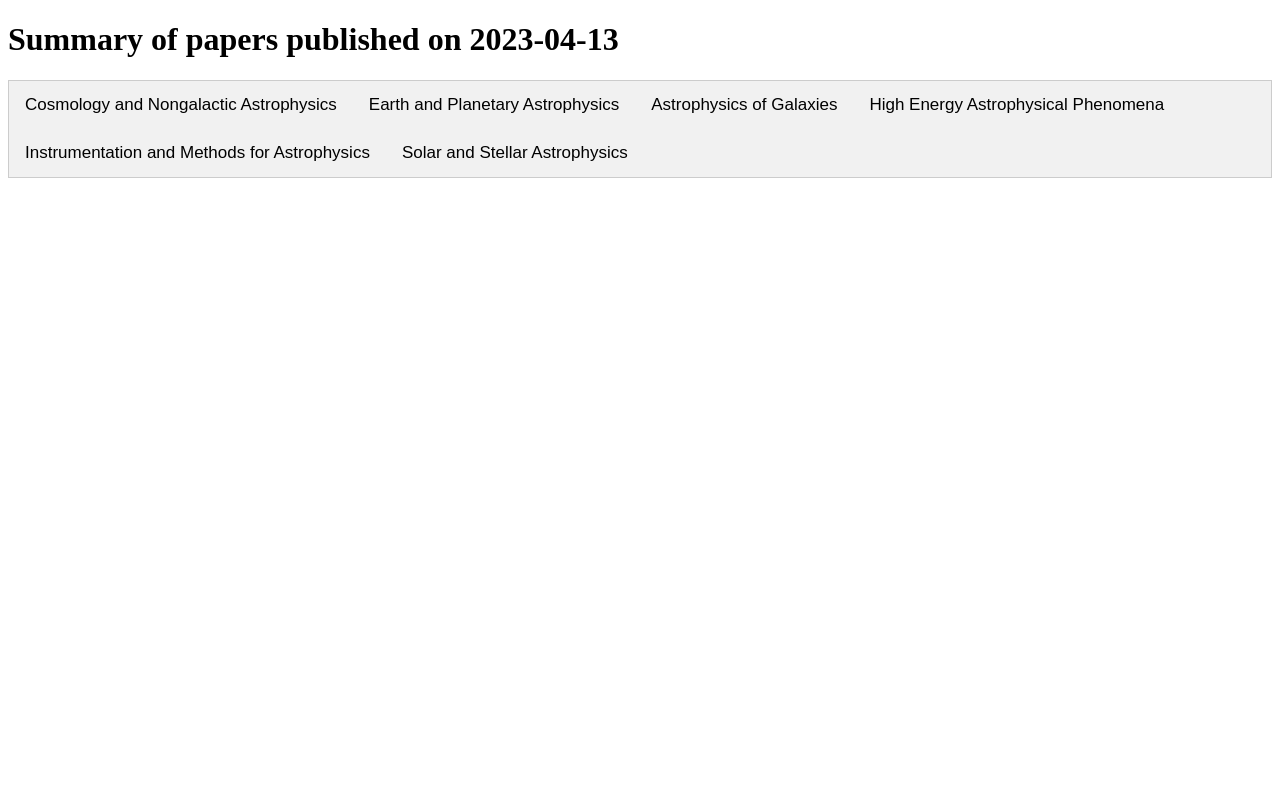
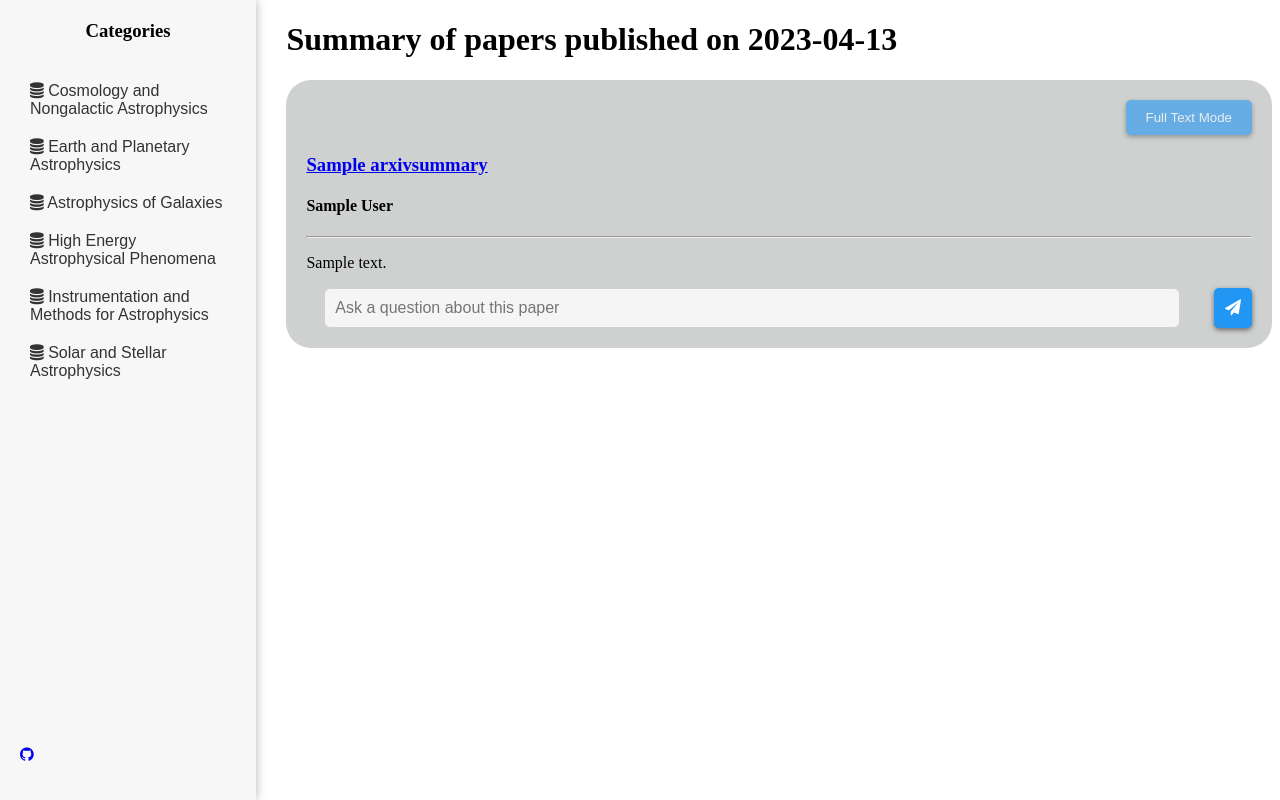
Before and after one commit to tboudreaux/MethuselanThucydides, a Flask app: page / in a window 1280 px wide. Run offline with Flask 3, Linux system fonts and the light colour scheme; tables that the repository leaves empty hold one stand-in row (values such as "Sample post"); parts of the project's set-up code (start-up, migrations or seed data) failed here and were passed over.

Commit message:
Production push 1

```diff
--- a/app.py
+++ b/app.py
@@ -12,6 +12,8 @@
 
 from models import Paper
 from setup import app, db
+
+from queryArxiv import fetch_latest, fetch_arxix_id
 
 
 @app.route('/')
@@ -155,12 +157,49 @@
     paper.last_used = dt.datetime.now().date()
     db.session.commit()
 
-    answer = ask(query)
-    return jsonify({'answer':answer})
+    answer = ask(query, document_id=arxiv_id)
+    return jsonify({'query': question, 'answer':answer})
 
 @app.route('/api/query/complex/<arxiv_id>', methods=['POST'])
 def query_complex(arxiv_id):
+    fetch_arxiv_long_api(arxiv_id)
+    paper = Paper.query.filter_by(arxiv_id=arxiv_id).first()
     question = request.form['query']
+    query = f"Please the most recent question about the following question about the paper titled {paper.title}. Previous questions and answers have been provided as context for you. {question}"
+    paper.last_used = dt.datetime.now().date()
+    db.session.commit()
+
+    answer = ask(query, document_id=arxiv_id)
+    return jsonify({'query': question, 'answer':answer})
+
+@app.route('/api/categories')
+def categories():
+    categories = Paper.query.with_entities(Paper.subjects).distinct().all()
+    categories = [category[0] for category in categories]
+    return jsonify({'categories':categories})
+
+@app.route('/api/fetch/latest')
+def fetch_latest_api():
+    fetchResult = fetch_latest()
+    return jsonify(fetchResult)
+
+@app.route('/api/fetch/ID/<arxiv_id>/short')
+def fetch_arxiv_api(arxiv_id):
+    fetchResult = fetch_arxix_id(arxiv_id)
+    return jsonify(fetchResult)
+
+@app.route('/api/fetch/ID/<arxiv_id>/long')
+def fetch_arxiv_long_api(arxiv_id):
+    fetchResult = fetch_arxix_id(arxiv_id)
+    try:
+        load_full_text(arxiv_id)
+        fetchResult['full_text'] = "Loaded full text"
+    except Exception as e:
+        fetchResult['full_text'] = "Failed to load full text"
+        fetchResult['error'] = str(e)
+    return jsonify(fetchResult)
+
+def load_full_text(arxiv_id):
     paper = Paper.query.filter_by(arxiv_id=arxiv_id).first()
     if not paper.full_page_text:
         tmpDir = tempfile.TemporaryDirectory()
@@ -177,20 +216,18 @@
             text += page.extract_text()
         cleanText = text.replace("\x00", "")
         paper.full_page_text = cleanText
-        upsert(arxiv_id, cleanText)
+        upsert(arxiv_id, cleanText, paper.subjects)
         db.session.commit()
-    query = f"Please the most recent question about the following question about the paper titled {paper.title}. Previous questions and answers have been provided as context for you. {question}"
-    paper.last_used = dt.datetime.now().date()
-    db.session.commit()
+    else:
+        print("Already have full text")
 
-    answer = ask(query)
-    return jsonify({'answer':answer})
-
-@app.route('/api/categories')
-def categories():
-    categories = Paper.query.with_entities(Paper.subjects).distinct().all()
-    categories = [category[0] for category in categories]
-    return jsonify({'categories':categories})
+@app.route('/api/fetch/ID/<arxiv_id>/hasFullText')
+def has_full_text(arxiv_id):
+    paper = Paper.query.filter_by(arxiv_id=arxiv_id).first()
+    if paper.full_page_text:
+        return jsonify({'hasFullText':True})
+    else:
+        return jsonify({'hasFullText':False})
 
 if __name__ == '__main__':
     port = os.environ.get("FLASK_PORT", 5515)
--- /dev/null
+++ b/static/css/style.css
@@ -0,0 +1,257 @@
+.disabled {
+  opacity: 0.6;
+  cursor: not-allowed;
+}
+.advancedMode-btn {
+  /* Button background color */
+  background-color: #2196F3;
+
+  /* Button text color */
+  color: #fff;
+
+  /* Button padding */
+  padding: 10px 20px;
+
+  /* Button border radius */
+  border-radius: 5px;
+
+  /* Button border */
+  border: none;
+
+  /* Button shadow */
+  box-shadow: 0 2px 5px rgba(0,0,0,0.5);
+
+  /* Button transition */
+  transition: box-shadow 0.3s ease-in-out;
+}
+
+.advancedMode-btn:hover {
+  /* Button shadow on hover */
+  box-shadow: 0 4px 8px rgba(0,0,0,0.5);
+}
+
+.inputLine {
+  display: flex;
+  align-items: center;
+  width: 100%;
+  /* Other styles for the input line */
+}
+
+.submitChatButton {
+  width: 4%;
+  height: 40px;
+  font-size: 16px;
+  border: none;
+  /* Button background color */
+  background-color: #2196F3;
+
+  /* Button text color */
+  color: #fff;
+
+  /* Button border radius */
+  border-radius: 5px;
+
+  /* Button border */
+  border: none;
+
+  /* Button shadow */
+  box-shadow: 0 2px 5px rgba(0,0,0,0.5);
+
+  /* Button transition */
+  transition: box-shadow 0.3s ease-in-out;
+  /* Other styles for the button */
+}
+
+.submitChatButton:hover {
+  /* Button shadow on hover */
+  box-shadow: 0 4px 8px rgba(0,0,0,0.5);
+}
+
+.queryBoxWrapper {
+  flex: 1;
+  margin-left: 2%;
+  /* Other styles for the query box wrapper */
+}
+
+.queryBox {
+  width: 96%;
+  border: none;
+  padding: 10px;
+  font-size: 16px;
+  box-sizing: border-box;
+  background-color: #f5f5f5;
+  border-radius: 5px;
+  /* Other styles for the query box */
+}
+.paper_header {
+  display: flex;
+  justify-content: flex-start;
+  align-items: center;
+  /* Other styles for the header div */
+}
+
+.advancedMode-btn {
+  margin-left: auto; /* Align button to the right */
+  /* Other styles for the button */
+}
+
+.paper {
+  border-radius: 25px;
+  background: #cfd1d0;
+  padding: 20px;
+}
+
+
+.tab {
+  display: block;
+  margin: 0;
+  padding: 10px 20px;
+}
+
+.tablinks {
+  display: block;
+  width: 100%;
+  border: none;
+  background-color: transparent;
+  text-align: left;
+  font-size: 16px;
+  color: #333;
+  cursor: pointer;
+  padding: 10px;
+}
+
+.tablinks:hover {
+  background-color: #ddd;
+  border-radius: 10px;
+}
+
+.tablinks.active {
+  background-color: #333;
+  color: #fff;
+}
+
+#SidePanelTitle{
+	margin: 20px 0;
+}
+
+/* /* Style the tab */ */
+/* .tab { */
+/*   overflow: hidden; */
+/*   border: 1px solid #ccc; */
+/*   background-color: #f1f1f1; */
+/* } */
+/*  */
+/* /* Style the buttons inside the tab */ */
+/* .tab button { */
+/*   background-color: inherit; */
+/*   float: left; */
+/*   border: none; */
+/*   outline: none; */
+/*   cursor: pointer; */
+/*   padding: 14px 16px; */
+/*   transition: 0.3s; */
+/*   font-size: 17px; */
+/* } */
+/*  */
+/* /* Change background color of buttons on hover */ */
+/* .tab button:hover { */
+/*   background-color: #ddd; */
+/* } */
+/*  */
+/* /* Create an active/current tablink class */ */
+/* .tab button.active { */
+/*   background-color: #ccc; */
+/* } */
+/*  */
+/* /* Style the tab content */ */
+/* .tabcontent { */
+/*   display: none; */
+/*   padding: 6px 12px; */
+/*   border: 1px solid #ccc; */
+/*   border-top: none; */
+/* } */
+/* Define the spinner animation */
+@keyframes spinner {
+to {transform: rotate(360deg);}
+}
+
+.spinner {
+  margin-right: auto; /* Align spinner to the left */
+  border: 5px solid #f3f3f3;
+  border-top: 5px solid #3498db;
+  border-radius: 50%;
+  width: 30px;
+  height: 30px;
+  animation: spinner 1s linear infinite;
+  display: none;
+}
+
+@media (max-width: 600px) {
+  .spinner {
+    width: 20px; /* Smaller size for smaller screens */
+    height: 20px;
+    border-width: 3px;
+  }
+}
+
+.chat-box {
+  background-color: #f7f7f7; /* Light grey background color */
+}
+
+.user {
+  background-color: #e9e9e9; /* Slightly darker background color for user responses */
+  padding: 5px 10px; /* Add some padding to the user responses */
+  border-radius: 10px; /* Add rounded corners to the user responses */
+  margin: 10px 0; /* Add some margin between each user response and the chat-box container */
+}
+
+.bot {
+  padding: 5px 10px; /* Add some padding to the bot responses */
+  border-radius: 10px; /* Add rounded corners to the bot responses */
+  margin: 10px 0; /* Add some margin between each bot response and the chat-box container */
+}
+
+.content {
+  display: flex;
+  width: 100%;
+  flex-direction: row;
+}
+
+/* .tab-panel { */
+/*   position: fixed; */
+/*   top: 0; */
+/*   left: 0; */
+/*   width: 20%; */
+/*   height: 100%; */
+/*   background-color: #f7f7f7; */
+/*   box-shadow: 0 0 10px rgba(0, 0, 0, 0.3); */
+/* } */
+.tab-panel {
+  position: fixed;
+  top: 0;
+  left: 0;
+  width: 20%;
+  height: 100%;
+  background-color: #f7f7f7;
+  box-shadow: 0 0 10px rgba(0, 0, 0, 0.3);
+  display: flex;
+  flex-direction: column;
+  /* justify-content: flex-start; */
+  align-items: center;
+}
+.panel-footer {
+  position: absolute;
+  bottom: 0;
+  left: 0;
+  width: 100%;
+  padding: 20px;
+}
+
+#paperList {
+  flex: 1;
+  background-color: #fff;
+  margin-left: calc(20% + 2vw); /* Adjust as needed */
+}
+#primary_title {
+  margin-left: calc(20% + 2vw); /* Adjust as needed */
+}
--- a/static/js/paperList.js
+++ b/static/js/paperList.js
@@ -14,12 +14,58 @@
 	return data;
 }
 
+async function activateAdvancedMode(arxivID) {
+	console.log("HERE")
+	let response = await fetch('/api/fetch/ID/' + arxivID + '/long');
+	let data = await response.json();
+
+	let advancedModeBtn = document.getElementById(arxivID + '_advancedMode');
+	advancedModeBtn.innerHTML = 'Full Text Mode';
+	advancedModeBtn.classList.add('disabled');
+	return data
+}
+
+async function checkMode(arxivID) {
+	let response = await fetch('/api/fetch/ID/' + arxivID + '/hasFullText');
+	let data = await response.json();
+	return data;
+}
+
 
 async function format_paper(paper) {
-	console.log(paper);
 	let paper_div = document.createElement('div');
 	paper_div.classList.add('paper');
 	paper_div.id = paper.arxiv_id;
+
+	let paper_div_header = document.createElement('div');
+	paper_div_header.classList.add('paper_header');
+	paper_div.appendChild(paper_div_header);
+
+	let waitSpinner = document.createElement('div');
+	waitSpinner.classList.add('spinner');
+	waitSpinner.id = paper.arxiv_id + '_waitSpinner';
+	paper_div_header.appendChild(waitSpinner);
+	waitSpinner.style.display = 'none';
+
+	let advancedMode = document.createElement('button');
+	advancedMode.id = paper.arxiv_id + '_advancedMode';
+	advancedMode.classList.add('advancedMode-btn');
+
+	mode = await checkMode(paper.arxiv_id);
+	if (mode['hasFullText'] === true) {
+		advancedMode.innerHTML = 'Full Text Mode';
+		advancedMode.classList.add('disabled');
+	}
+	else {
+		advancedMode.innerHTML = 'Abstract Only Mode';
+	}
+	// advancedMode.addEventListener('click', async function() {await activateAdvancedMode(paper.arxiv_id)});
+	advancedMode.addEventListener('click', async () => {
+		console.log("Activating advanced mode for " + paper.arxiv_id);
+		await activateAdvancedMode(paper.arxiv_id);
+		console.log("Advanced mode activated for " + paper.arxiv_id);
+	});
+	paper_div_header.appendChild(advancedMode);
 
 	let title = document.createElement('h3');
 	title.classList.add('ptitle');
@@ -57,23 +103,17 @@
 	inputLine.id = paper.arxiv_id + '_inputLine';
 	inputLine.classList.add('inputLine');
 
-	// let advancedMode = document.createElement('input');
-	// advancedMode.type = 'checkbox';
-	// advancedMode.id = paper.arxiv_id + '_advancedMode';
-	// advancedMode.classList.add('advancedMode');
-	// inputLine.appendChild(advancedMode);
+	let queryBoxWrapper = document.createElement('div');
+	queryBoxWrapper.classList.add('queryBoxWrapper');
+	inputLine.appendChild(queryBoxWrapper);
 
 	let queryBox = document.createElement('input');
 	queryBox.type = 'text';
 	queryBox.id = paper.arxiv_id + '_queryBox';
 	queryBox.placeholder = 'Ask a question about this paper';
-	inputLine.appendChild(queryBox);
+	queryBox.classList.add('queryBox');
+	queryBoxWrapper.appendChild(queryBox);
 
-	let waitSpinner = document.createElement('div');
-	waitSpinner.classList.add('spinner');
-	waitSpinner.id = paper.arxiv_id + '_waitSpinner';
-	inputLine.appendChild(waitSpinner);
-	waitSpinner.style.display = 'none';
 
 
 	chatBox.appendChild(inputLine);
@@ -82,8 +122,14 @@
 	submitButton.type = 'submit';
 	submitButton.value = 'Ask';
 	submitButton.id = paper.arxiv_id + '_submitButton';
-	submitButton.onclick = function() {submitQuery(paper.arxiv_id)};
+	submitButton.classList.add('submitChatButton');
+	submitButton.onclick = await function() {submitQuery(paper.arxiv_id)};
 	inputLine.appendChild(submitButton);
+
+	let icon = document.createElement('i');
+	icon.classList.add('fa');
+	icon.classList.add('fa-paper-plane');
+	submitButton.appendChild(icon);
 
 	paper_div.appendChild(chatBox);
 
@@ -91,6 +137,7 @@
 
 	return paper_div;
 }
+
 
 async function displayPapers(category, container) {
   const paperList = await getPaperList(category);
@@ -123,19 +170,18 @@
 
 
 
-function submitQuery(arxivID) {
-	// let advancedMode = document.getElementById(arxivID + '_advancedMode').checked;
-	// console.log(advancedMode)
-	var endpoint = '/api/query/simple/' + arxivID;
-	// if (advancedMode === true) {
-	// 	console.log("Using advanced mode")
-	// 	endpoint = '/api/query/complex/' + arxivID;
-	// }
-	// else {
-	// 	console.log("Using simple mode")
-	// 	endpoint = '/api/query/simple/' + arxivID;
-	// }
-	console.log(endpoint)
+async function submitQuery(arxivID) {
+	modeCheck = await checkMode(arxivID);
+	console.log(modeCheck);
+	if (modeCheck['hasFullText'] === false) {
+		console.log("Using simple mode");
+		endpoint = '/api/query/simple/' + arxivID;
+	}
+	else{
+		console.log("Using advanced mode");
+		endpoint = '/api/query/complex/' + arxivID;
+	}
+	console.log(endpoint);
     var http = new XMLHttpRequest();
     http.open("POST", endpoint, true);
     http.setRequestHeader("Content-type","application/x-www-form-urlencoded");
@@ -152,24 +198,24 @@
     http.send(params);
 	// Show the spinner
 	waitSpinner = document.getElementById(arxivID + '_waitSpinner');
+	submitQueryButton = document.getElementById(arxivID + '_submitButton');
 	waitSpinner.style.display = 'block';
-    // $('#' + arxivID + '_waitSpinner').show();
-	$('#' + arxivID + '_queryBox').prop('disabled', true);
-	$('#' + arxivID + '_submitButton').prop('disabled', true);
+	submitQueryButton.classList.add('disabled');
 
 	let chat = document.getElementById(arxivID + '_chat');
-	let queryMessage = document.createElement('p');
-	queryMessage.classList.add('chatElement');
+	let userMessage = document.createElement('p');
+	userMessage.classList.add('user');
 
-	queryMessage.innerHTML = '[User]: ' + query;
-	chat.appendChild(queryMessage);
+	userMessage.innerHTML = '<i class="fa fa-user" aria-hidden="true"></i>  ' + query;
+	chat.appendChild(userMessage);
 	document.getElementById(arxivID + '_queryBox').value = '';
 
     http.onload = function() {
 		let responseOBJ = JSON.parse(http.responseText);
 		let responseMessage = document.createElement('p');
 		responseMessage.classList.add('chatElement');
-		responseMessage.innerHTML = '[GPT]: ' + responseOBJ['answer'];
+		responseMessage.innerHTML = '<i class="fa fa-server" aria-hidden="true"></i>  ' + responseOBJ['answer'];
+		responseMessage.classList.add('bot');
 		chat.appendChild(responseMessage);
 		let currentState = [[query, responseOBJ['answer']]];
 		if (qamap.has(arxivID)) {
@@ -179,8 +225,7 @@
 			qamap.set(arxivID, currentState);
 		}
 		waitSpinner.style.display = 'none';
-		$('#' + arxivID + '_queryBox').prop('disabled', false);
-		$('#' + arxivID + '_submitButton').prop('disabled', false);
+		submitQueryButton.classList.remove('disabled');
 
 
     }
--- a/templates/index.html
+++ b/templates/index.html
@@ -5,67 +5,11 @@
     <meta name="viewport" content="width=device-width, initial-scale=1.0">
     <meta http-equiv="X-UA-Compatible" content="ie=edge">
     <title>Daily Paper Summary</title>
-    <link rel="icon" href="./favicon.ico" type="image/x-icon">
+	<link rel="stylesheet" href="static/css/style.css">
 	  <script src="https://code.jquery.com/jquery-3.6.3.js"></script>
 	<script src="static/js/paperList.js"></script>
+	<link rel="stylesheet" href="https://cdnjs.cloudflare.com/ajax/libs/font-awesome/4.7.0/css/font-awesome.min.css">
 	<script> const qamap = new Map();</script>
-<style>
-.paper {
-  border-radius: 25px;
-  background: #cfd1d0;
-  padding: 20px;
-}
-
-/* Style the tab */
-.tab {
-  overflow: hidden;
-  border: 1px solid #ccc;
-  background-color: #f1f1f1;
-}
-
-/* Style the buttons inside the tab */
-.tab button {
-  background-color: inherit;
-  float: left;
-  border: none;
-  outline: none;
-  cursor: pointer;
-  padding: 14px 16px;
-  transition: 0.3s;
-  font-size: 17px;
-}
-
-/* Change background color of buttons on hover */
-.tab button:hover {
-  background-color: #ddd;
-}
-
-/* Create an active/current tablink class */
-.tab button.active {
-  background-color: #ccc;
-}
-
-/* Style the tab content */
-.tabcontent {
-  display: none;
-  padding: 6px 12px;
-  border: 1px solid #ccc;
-  border-top: none;
-}
-/* Define the spinner animation */
-@keyframes spinner {
-to {transform: rotate(360deg);}
-}
-.spinner {
-	margin: auto;
-	border: 5px solid #f3f3f3;
-	border-top: 5px solid #3498db;
-	border-radius: 50%;
-	width: 30px;
-	height: 30px;
-	animation: spinner 1s linear infinite;
-}
-</style>
   </head>
 <script>
 function openCat(evt, catName) {
@@ -82,15 +26,34 @@
   evt.currentTarget.className += " active";
 }
 </script>
-<body><h1>Summary of papers published on 2023-04-13</h1>        <div class="tab"><button class="tablinks" onclick="openCat(event, 'astro-ph.CO')">Cosmology and Nongalactic Astrophysics</button>
-<button class="tablinks" onclick="openCat(event, 'astro-ph.EP')">Earth and Planetary Astrophysics</button>
-<button class="tablinks" onclick="openCat(event, 'astro-ph.GA')">Astrophysics of Galaxies</button>
-<button class="tablinks" onclick="openCat(event, 'astro-ph.HE')">High Energy Astrophysical Phenomena</button>
-<button class="tablinks" onclick="openCat(event, 'astro-ph.IM')">Instrumentation and Methods for Astrophysics</button>
-<button class="tablinks" onclick="openCat(event, 'astro-ph.SR')">Solar and Stellar Astrophysics</button>
-</div>
+<body><h1 id="primary_title">Summary of papers published on 2023-04-13</h1>
+<div class="content">
+	<div class="tab-panel">
+	  <h3 id="SidePanelTitle"> Categories </h3>
+	  <div class="tab">
+		<button class="tablinks" onclick="openCat(event, 'astro-ph.CO')"><i class="fa fa-database" aria-hidden="true"></i> Cosmology and Nongalactic Astrophysics</button>
+		<button class="tablinks" onclick="openCat(event, 'astro-ph.EP')"><i class="fa fa-database" aria-hidden="true"></i> Earth and Planetary Astrophysics</button>
+		<button class="tablinks" onclick="openCat(event, 'astro-ph.GA')"><i class="fa fa-database" aria-hidden="true"></i> Astrophysics of Galaxies</button>
+		<button class="tablinks" onclick="openCat(event, 'astro-ph.HE')"><i class="fa fa-database" aria-hidden="true"></i> High Energy Astrophysical Phenomena</button>
+		<button class="tablinks" onclick="openCat(event, 'astro-ph.IM')"><i class="fa fa-database" aria-hidden="true"></i> Instrumentation and Methods for Astrophysics</button>
+		<button class="tablinks" onclick="openCat(event, 'astro-ph.SR')"><i class="fa fa-database" aria-hidden="true"></i> Solar and Stellar Astrophysics</button>
+		  <div class="panel-footer">
+			  <p><a href="https://github.com/tboudreaux"><i class="fa fa-github" aria-hidden="true"></i></a></p>
+  </div>
+	  </div>
+	</div>
 
-<div id="paperList">
+<!-- <div class="tab"> -->
+<!-- 	<button class="tablinks" onclick="openCat(event, 'astro-ph.CO')">Cosmology and Nongalactic Astrophysics</button> -->
+<!-- 	<button class="tablinks" onclick="openCat(event, 'astro-ph.EP')">Earth and Planetary Astrophysics</button> -->
+<!-- 	<button class="tablinks" onclick="openCat(event, 'astro-ph.GA')">Astrophysics of Galaxies</button> -->
+<!-- 	<button class="tablinks" onclick="openCat(event, 'astro-ph.HE')">High Energy Astrophysical Phenomena</button> -->
+<!-- 	<button class="tablinks" onclick="openCat(event, 'astro-ph.IM')">Instrumentation and Methods for Astrophysics</button> -->
+<!-- 	<button class="tablinks" onclick="openCat(event, 'astro-ph.SR')">Solar and Stellar Astrophysics</button> -->
+<!-- </div> -->
+
+	<div id="paperList">
+	</div>
 </div>
 
 <script>formatAllTabs();</script>
--- a/utils.py
+++ b/utils.py
@@ -10,7 +10,7 @@
 DATABASE_INTERFACE_BEARER_TOKEN = os.environ["BEARER_TOKEN"]
 
 
-def upsert(id: str, content: str, sourceID:str, createdAt: str, author:str, subject:str, source_url: str):
+def upsert(id: str, content: str, subject:str):
     """
     Upload one piece of text to the database with associated metadata
     """
@@ -26,11 +26,7 @@
             "id": id,
             "text": content,
             "metadata": {
-                "source_id": sourceID,
-                "created_at": createdAt,
-                "author": author,
                 "subject": subject,
-                "source_url": source_url
             }
         }]
     }
```
Also changed, not shown: queryArxiv.py (+89 -58 lines), static/js/jquery.js (deleted, +0 -25 lines), README.md (added), 1 other file.
